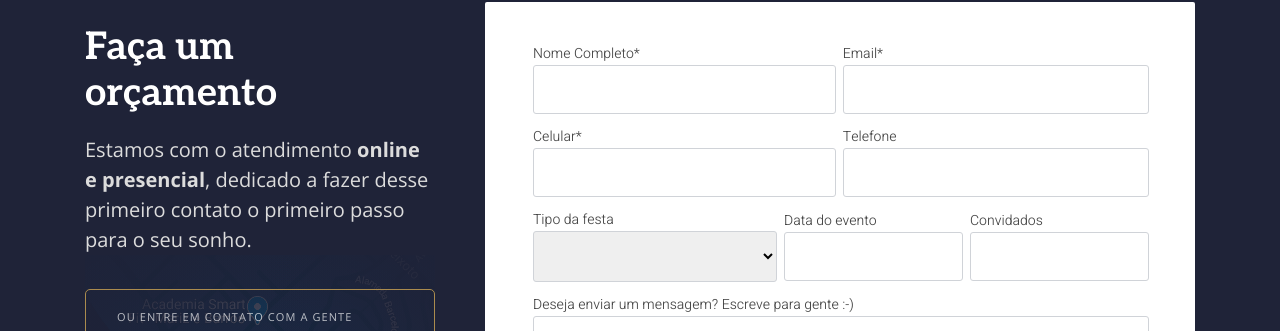
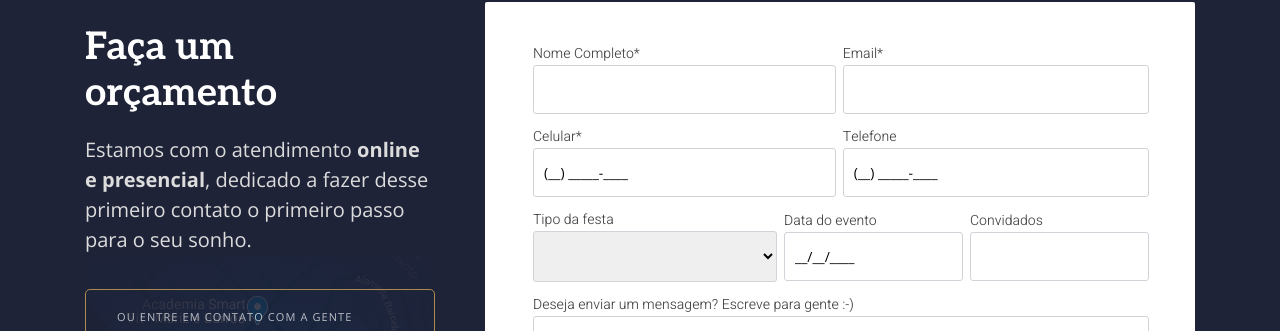
Before and after one commit to jessiicasantos/villa-h-react, a React (Create React App) app: page / in a window 1280 px wide. Shown: the part 8317-8648 px from the top of the page. Built offline with nearby package versions, Linux system fonts and the light colour scheme.

Commit message:
Form: react-input-mask added

```diff
--- a/package.json
+++ b/package.json
@@ -11,6 +11,7 @@
     "@testing-library/user-event": "^13.5.0",
     "react": "^18.2.0",
     "react-dom": "^18.2.0",
+    "react-input-mask": "^3.0.0-alpha.2",
     "react-scripts": "^5.0.1",
     "swiper": "^9.2.4",
     "web-vitals": "^2.1.4"
--- a/src/components/Container/Footer/Footer.jsx
+++ b/src/components/Container/Footer/Footer.jsx
@@ -6,6 +6,7 @@ import { ReactComponent as Fish } from '../../../assets/img/fish-icon.svg';
 import BoxContact from './BoxContact/BoxContact';
 import { ReactComponent as DoubleCircle } from './img/double-circle.svg';
 import LogoKindle from './img/logo-kindle.png';
+import InputMask from 'react-input-mask';
 
 const dataSelect = [
   {
@@ -57,21 +58,34 @@ const Footer = () => (
           <div className="columns">
             <label htmlFor="name">
               Nome Completo*
-              <input type="text" id="name" required />
+              <InputMask type="text" id="name" required />
             </label>
             <label htmlFor="Email">
               Email*
-              <input type="text" id="email" required />
+              <InputMask type="text" id="email" required />
             </label>
           </div>
           <div className="columns">
             <label htmlFor="name">
               Celular*
-              <input type="text" id="cel" required />
+              <InputMask
+                type="text"
+                id="cel"
+                required
+                mask="(99) 99999-9999"
+                maskPlaceholder="(__) _____-____"
+                alwaysShowMask
+              />
             </label>
-            <label htmlFor="Email">
+            <label htmlFor="tel">
               Telefone
-              <input type="text" id="tel" />
+              <InputMask
+                type="text"
+                id="tel"
+                mask="(99) 99999-9999"
+                maskPlaceholder={'(__) _____-____'}
+                alwaysShowMask
+              />
             </label>
           </div>
           <div className="columns multi-columns">
@@ -89,13 +103,18 @@ const Footer = () => (
               <div>
                 <label htmlFor="Email">
                   Data do evento
-                  <input type="text" id="tel" />
+                  <InputMask
+                    type="text"
+                    id="email"
+                    mask="99/99/9999"
+                    alwaysShowMask
+                  />
                 </label>
               </div>
               <div>
-                <label htmlFor="Email">
+                <label htmlFor="guests">
                   Convidados
-                  <input type="text" id="tel" />
+                  <InputMask type="text" id="guests" mask="99999" />
                 </label>
               </div>
             </div>
@@ -105,13 +124,13 @@ const Footer = () => (
             <textarea name="msg-txt" id="msg-txt" cols="30" rows="3"></textarea>
           </label>
           <div className="check">
-            <input type="checkbox" id="check-email" name="check-email" />
+            <InputMask type="checkbox" id="check-email" name="check-email" />
             <label htmlFor="check-email">
               Desejo receber o material de fornecedores parceiros por email.
             </label>
           </div>
           <div className="check">
-            <input type="checkbox" id="furniture" name="furniture" />
+            <InputMask type="checkbox" id="furniture" name="furniture" />
             <label htmlFor="furniture">
               Tenho interesse em contar com a mobília da Villa H para o meu
               evento.
```
Also changed, not shown: src/components/Container/CardsHorizontal/Event/Event.jsx (added, +43 -0 lines), 2 other files (tests, documents, lock files or other folders).
